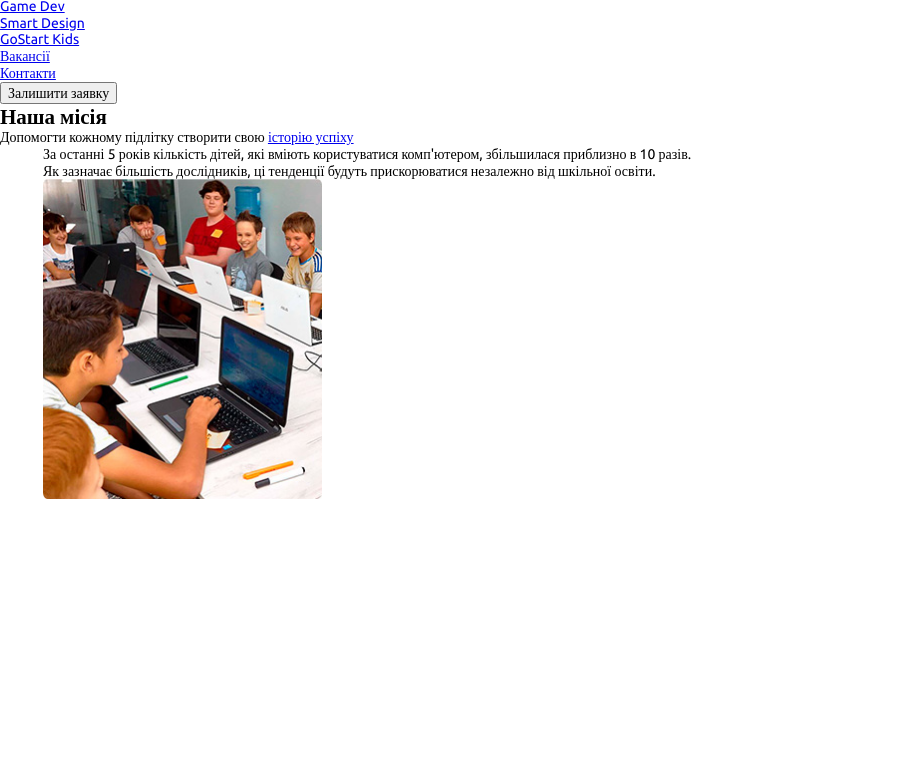
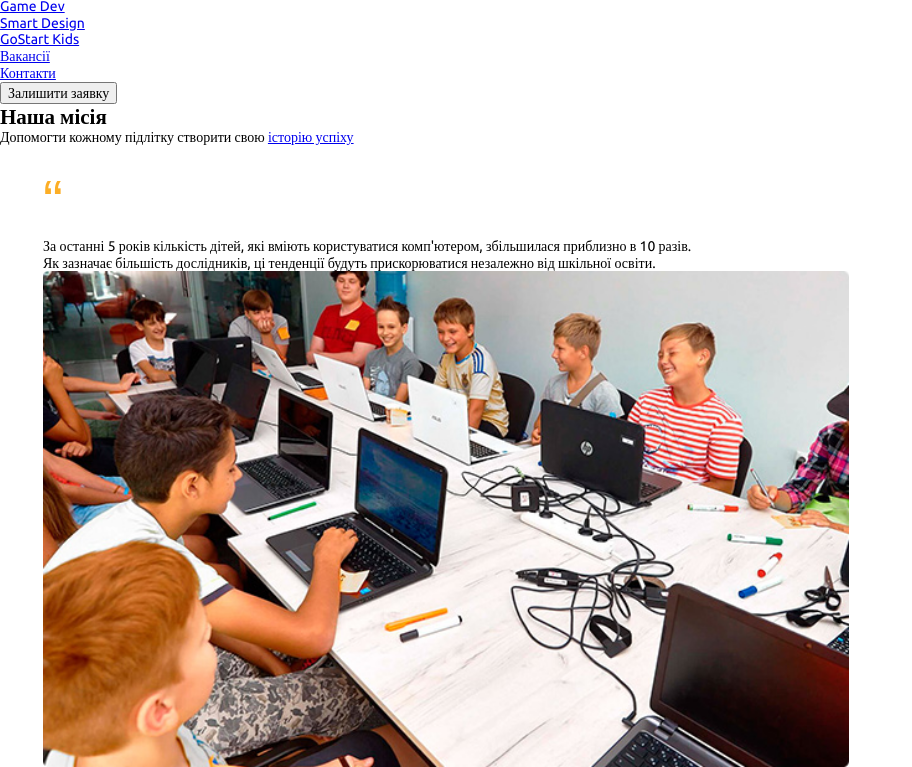
Before and after one commit to simabui/IT-Hackaton, a website: page src/index.html in a window 1280 px wide. Shown: the part 56-823 px from the top of the page, without its empty margins (0-912 px from the left). Before the commit the page ends 800 px from the top, so only its background shows below. Drawn offline with nearby package versions, Linux system fonts and the light colour scheme; files that its build step writes are made by us from their sources.

Commit message:
add before

```diff
--- a/src/index.html
+++ b/src/index.html
@@ -49,9 +49,9 @@
         <div class="company container">
             <div class="company__image">
                 <img
-                     srcset="
+                     srcset="images/kids.jpg 650w,
                              images/kids-mobile.jpg 320w,
-                             "
+                             images/kids@2x.jpg 760w"
                      sizes="380px"
                      alt="company"
                      src="images/kids.jpg"/>
--- a/src/sass/fonts.scss
+++ b/src/sass/fonts.scss
@@ -30,3 +30,8 @@
   src: url('../fonts/open-sans-v17-latin-700.woff2') format('woff2'), /* Chrome 26+, Opera 23+, Firefox 39+ */
   url('../fonts/open-sans-v17-latin-700.woff') format('woff'); /* Chrome 6+, Firefox 3.6+, IE 9+, Safari 5.1+ */
 }
+@font-face {
+  font-family: 'Proxima Nova';
+  font-style: normal;
+  font-weight: 700;
+  src: url('../fonts/ProximaNovaBold.otf') format('otf');} /* Chrome 26+, Opera 23+, Firefox 39+ */
--- a/src/sass/helpers/variables.scss
+++ b/src/sass/helpers/variables.scss
@@ -1,4 +1,5 @@
 $main-font-stack: "Ubuntu";
 $second-font-stack: "Open Sans", sans-serif;
+$proxima-font: "Proxima Nova", sans-serif;
 $main-accent-color: #fcae26;
 $main-color: #000;
--- a/src/sass/styles.scss
+++ b/src/sass/styles.scss
@@ -14,11 +14,20 @@ section{
   padding: 0 20px;
   margin: 0 auto;
 }
+
 .company{
+  margin-top: 20px;
 	display: flex;
-  	flex-direction: column-reverse;
+  flex-direction: column-reverse;
 }
 
+.company::after{
+  content: "\201C";
+  display: block;
+  font-family: $proxima-font;
+  color: $main-accent-color;
+  font-size: 60px;
+}
 .company__image img{
-  height: 320px;
+  height: 496px;
 }
```
Also changed, not shown: src/fonts/ProximaNovaBold.otf (added).
